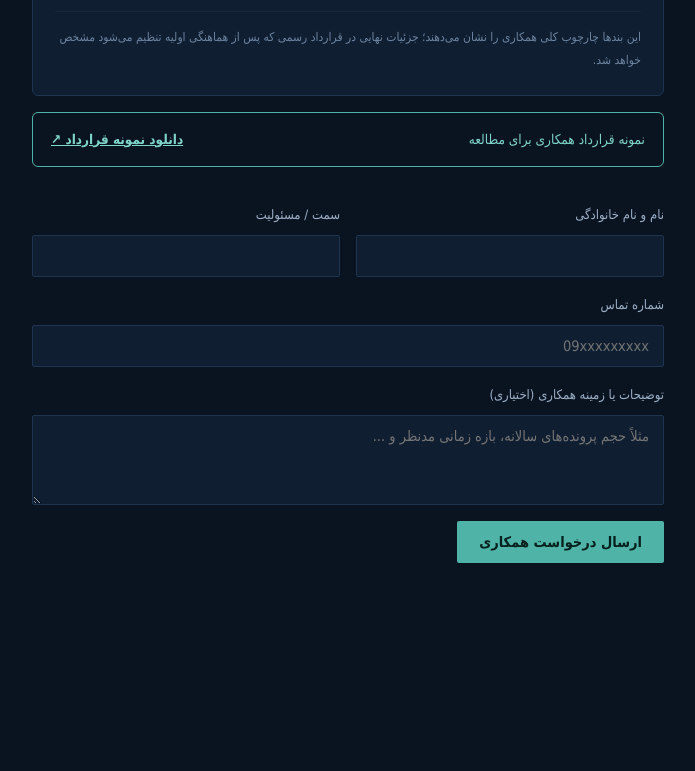
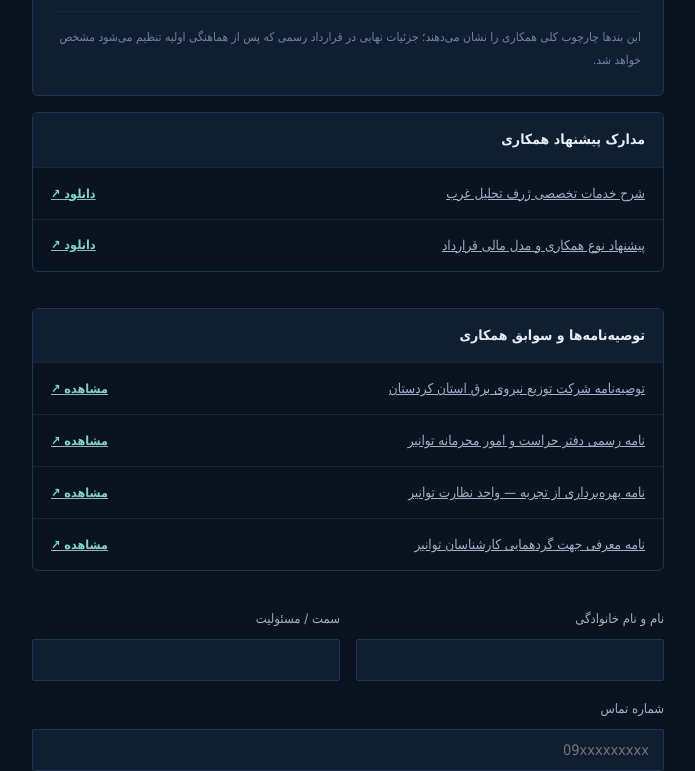
Before and after one commit to systemazmaco-sys/Zharf_Tahlil_Gharb_2, a plain HTML site: page partnership-request.html in a window 1280 px wide. Shown: the part 518-1289 px from the top of the page, without its empty margins (292-987 px from the left). Before the commit the page ends 1171 px from the top, so only its background shows below. Drawn offline with nearby package versions, Linux system fonts and the light colour scheme; a small style sheet from the web is missing.

Commit message:
Add files via upload

```diff
--- a/partnership-request.html
+++ b/partnership-request.html
@@ -41,12 +41,18 @@ h1{font-size:23px;margin:0 0 8px}
 .terms-box li{margin-bottom:8px}
 .terms-note{font-size:12px;color:var(--text-faint);margin-top:14px;border-top:1px solid var(--line-soft);padding-top:14px}
 
-.contract-link{
-  display:flex;align-items:center;justify-content:space-between;gap:10px;flex-wrap:wrap;
-  border:1px solid var(--teal);border-radius:6px;padding:14px 18px;margin-bottom:36px;
-  font-size:13.5px;color:var(--teal-bright);
+.docs-box{
+  border:1px solid var(--line);border-radius:6px;margin-bottom:36px;overflow:hidden;
 }
-.contract-link a{font-weight:600}
+.docs-box h3{font-size:14px;margin:0;padding:14px 18px;background:var(--bg-panel);color:var(--text)}
+.docs-list{display:flex;flex-direction:column}
+.docs-list a{
+  display:flex;align-items:center;justify-content:space-between;gap:10px;
+  padding:13px 18px;font-size:13.5px;color:var(--text-dim);
+  border-top:1px solid var(--line-soft);
+}
+.docs-list a:hover{color:var(--teal-bright);background:rgba(79,179,168,.06)}
+.docs-list a .go{color:var(--teal-bright);font-weight:600;font-size:12.5px;white-space:nowrap}
 
 form{display:flex;flex-direction:column;gap:16px}
 .field{display:flex;flex-direction:column;gap:8px}
@@ -94,9 +100,40 @@ form{display:flex;flex-direction:column;gap:16px}
       <div class="terms-note">این بند‌ها چارچوب کلی همکاری را نشان می‌دهند؛ جزئیات نهایی در قرارداد رسمی که پس از هماهنگی اولیه تنظیم می‌شود مشخص خواهد شد.</div>
     </div>
 
-    <div class="contract-link">
-      <span>نمونه قرارداد همکاری برای مطالعه</span>
-      <a href="sample-contract.pdf" target="_blank" rel="noopener">دانلود نمونه قرارداد ↗</a>
+    <div class="docs-box">
+      <h3>مدارک پیشنهاد همکاری</h3>
+      <div class="docs-list">
+        <a href="service-description.pdf" target="_blank" rel="noopener">
+          <span>شرح خدمات تخصصی ژرف تحلیل غرب</span>
+          <span class="go">دانلود ↗</span>
+        </a>
+        <a href="cooperation-proposal.pdf" target="_blank" rel="noopener">
+          <span>پیشنهاد نوع همکاری و مدل مالی قرارداد</span>
+          <span class="go">دانلود ↗</span>
+        </a>
+      </div>
+    </div>
+
+    <div class="docs-box">
+      <h3>توصیه‌نامه‌ها و سوابق همکاری</h3>
+      <div class="docs-list">
+        <a href="ref-letter-kurdistan.jpg" target="_blank" rel="noopener">
+          <span>توصیه‌نامه شرکت توزیع نیروی برق استان کردستان</span>
+          <span class="go">مشاهده ↗</span>
+        </a>
+        <a href="ref-letter-tavanir-montazeri.png" target="_blank" rel="noopener">
+          <span>نامه رسمی دفتر حراست و امور محرمانه توانیر</span>
+          <span class="go">مشاهده ↗</span>
+        </a>
+        <a href="ref-letter-tavanir-sefidmo-1.pdf" target="_blank" rel="noopener">
+          <span>نامه بهره‌برداری از تجربه — واحد نظارت توانیر</span>
+          <span class="go">مشاهده ↗</span>
+        </a>
+        <a href="ref-letter-tavanir-sefidmo-2.jpg" target="_blank" rel="noopener">
+          <span>نامه معرفی جهت گردهمایی کارشناسان توانیر</span>
+          <span class="go">مشاهده ↗</span>
+        </a>
+      </div>
     </div>
 
     <form id="requestForm">
```
